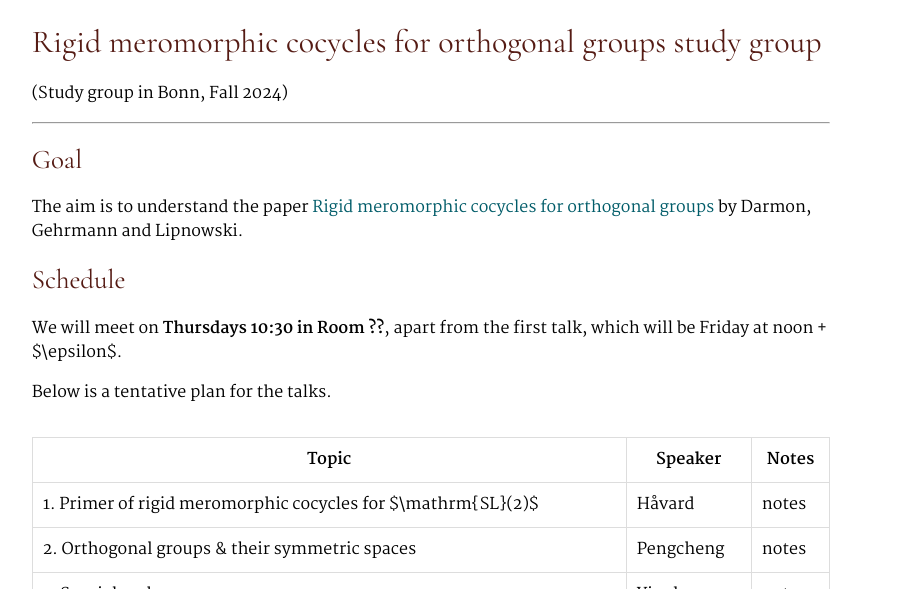
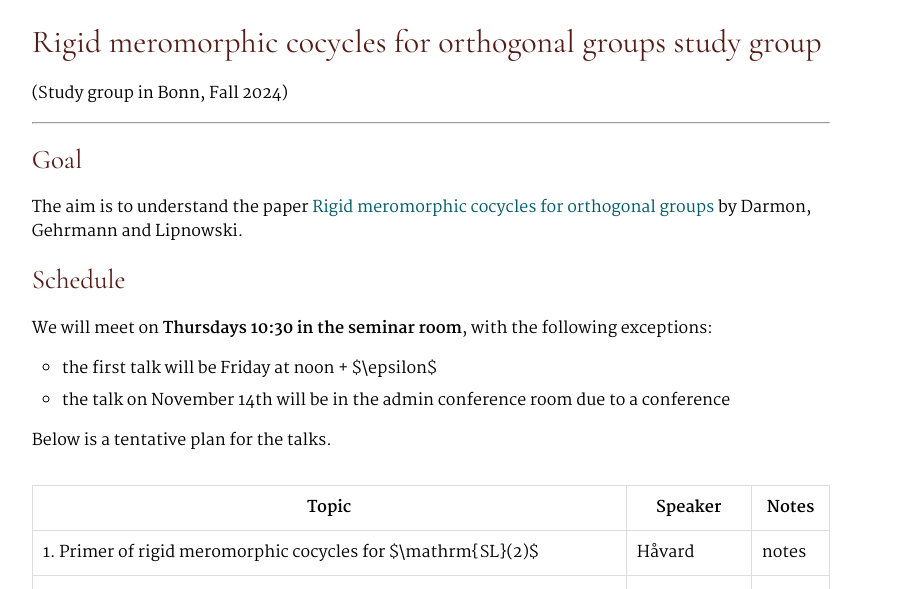
Before and after one commit to havarddj/havarddj.github.io, an Astro site: page /teaching/rmc_study_group in a window 1280 px wide. Shown: the part 211-800 px from the top of the page, without its empty margins (209-1124 px from the left). Built offline with nearby package versions, Linux system fonts and the light colour scheme; Astro itself is replaced by a stand-in of ours.

Commit message:
Updated rmc seminar times

```diff
--- a/src/pages/teaching/rmc_study_group.md
+++ b/src/pages/teaching/rmc_study_group.md
@@ -13,7 +13,9 @@ The aim is to understand the paper [Rigid meromorphic cocycles for orthogonal gr
 
 ## Schedule
 
-We will meet on **Thursdays 10:30 in Room ??**, apart from the first talk, which will be Friday at noon + $\epsilon$.
+We will meet on **Thursdays 10:30 in the seminar room**, with the following exceptions:
+- the first talk will be Friday at noon + $\epsilon$
+- the talk on November 14th will be in the admin conference room due to a conference
 
 Below is a tentative plan for the talks.
 
```
Also changed, not shown: 1 other file.
